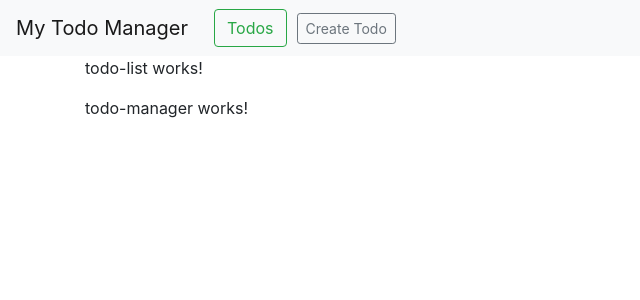
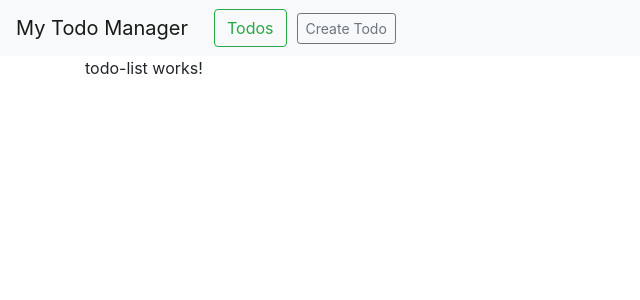
Before and after one commit to amarcatovic/Angular-Todo-App, an Angular app: page / in a window 1280 px wide. Shown: the top 300 px of the page, without its empty margins (0-640 px from the left). Built offline with nearby package versions, Linux system fonts and the light colour scheme.

Commit message:
implement view logic

```diff
--- a/src/app/app.component.html
+++ b/src/app/app.component.html
@@ -1,5 +1,5 @@
 <app-navbar (activeView)="selectTodoView($event)"></app-navbar>
 <div class="container">
-    <app-todo-list></app-todo-list>
-    <app-todo-manager></app-todo-manager>
+    <app-todo-list *ngIf="viewName === 'todo-list'"></app-todo-list>
+    <app-todo-manager *ngIf="viewName === 'create-todo'"></app-todo-manager>
 </div>
```
